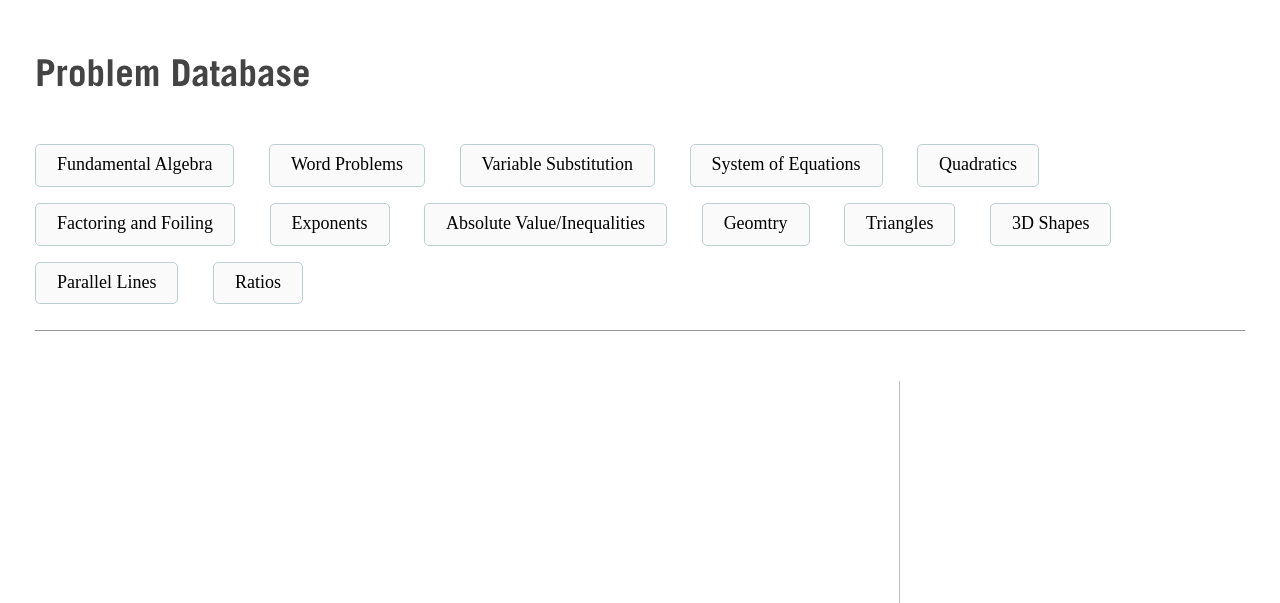
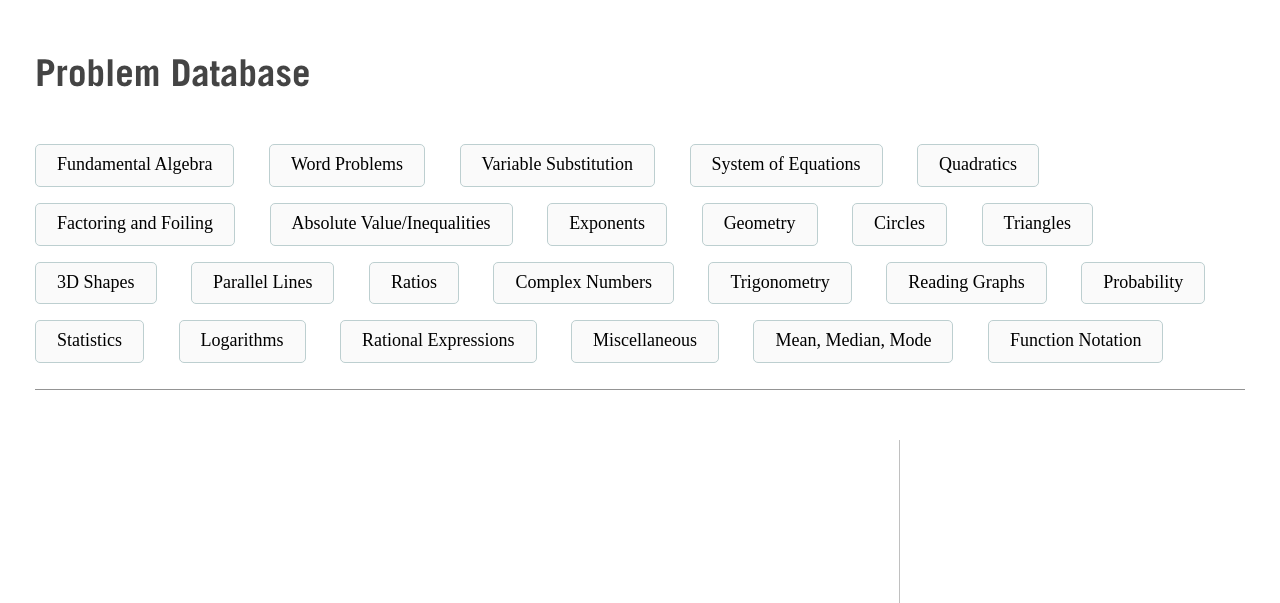
Before and after one commit to BenTheNetizen/online-testing-app, a Django app: page /problem-database/ in a window 1280 px wide. Shown: the part 60-663 px from the top of the page. Run offline with Django 3.2, Linux system fonts and the light colour scheme; the visitor is signed in with stand-in values (Sample User, id 1); some libraries are stand-ins or nearby versions; some web fonts are replaced.

Commit message:
Barebones working version of database problems

```diff
--- a/exams/static/problem_database.js
+++ b/exams/static/problem_database.js
@@ -4,22 +4,62 @@ const sectionForm = document.getElementById('section-form');
 const csrf = document.getElementsByName('csrfmiddlewaretoken')[0].value;
 const url = window.location.href
 
-function getData() {
+function getProblemData(category) {
   $.ajax({
     url: dataUrl,
     type: 'GET',
     data: {
       'csrfmiddlewaretoken': csrf,
-      'url': url,
-      'potato': 'potato'
+      'category': category,
     },
-    success: function(data) {
+    success: function(response) {
+      const data = response.data
+      /*
+        shape of data:
+        {
+          'text': 'text',
+          correctAnswer': 'correct_answer',
+          choices (could be null): {
+            'A': 'choice A',
+            'B': 'choice B',
+            'C': 'choice C',
+            'D': 'choice D',
+          }
+          materialUrl (could be null): some url
+        }
+      */
       console.log(data);
+      data.forEach((el, index) => {
+        // let imgHTML = '<img class="math-material" src="${questionData[3]}"/>'
+        sectionBox.innerHTML += `
+        <div class='question-container question-container-math' id="${index}-text">
+        <div class="mb-2 testing">
+          <b class="ca-question-data">${el.text}</b>
+        </div>
+        <div class="answers-container" id="${index}-answers"></div>
+        `;
+
+        let answerBox = document.getElementById(`${index}-answers`);
+
+        // if multiple choice question
+        if (el.choices) {
+          el.choices.forEach(choice => {
+            let answer = choice.text
+            answerBox.innerHTML += `
+            <label for="${el.text}" class="answer-container" onclick="radioChecked(this, ${index})">
+              <input type="radio" class="ans" id="${el.text}-${answer}" name="${el.text}" value="${answer}">
+              <span class="checkmark-con"><span class="material-icons checkmark">done</span></span>
+            ${answer}
+            </label>
+            `;
+          })
+        } else {
+          console.log('WE HAVE A FREE RESPONSE QUESTION');
+        }
+      })
     },
     error: function(error) {
       console.log(error);
     }
   })
 }
-
-getData();
--- a/exams/templates/exams/problem_database.html
+++ b/exams/templates/exams/problem_database.html
@@ -19,19 +19,15 @@ Problem Database
   <div class="problem-database-header">
     <h1>Problem Database</h1>
     <div class="problem-categories-container">
-      <button class="problem-categories-button">Fundamental Algebra</button>
-      <button class="problem-categories-button">Word Problems</button>
-      <button class="problem-categories-button">Variable Substitution</button>
-      <button class="problem-categories-button">System of Equations</button>
-      <button class="problem-categories-button">Quadratics</button>
-      <button class="problem-categories-button">Factoring and Foiling</button>
-      <button class="problem-categories-button">Exponents</button>
-      <button class="problem-categories-button">Absolute Value/Inequalities</button>
-      <button class="problem-categories-button">Geomtry</button>
-      <button class="problem-categories-button">Triangles</button>
-      <button class="problem-categories-button">3D Shapes</button>
-      <button class="problem-categories-button">Parallel Lines</button>
-      <button class="problem-categories-button">Ratios</button>
+      {% for category in category_data %}
+        <button
+          class="problem-categories-button"
+          data-category="{{ category.key }}"
+          onclick="getProblemData('{{ category.key }}')"
+        >
+          {{ category.value }}
+        </button>
+      {% endfor %}
     </div>
   </div>
 
--- /dev/null
+++ b/exams/utils/mappings.py
@@ -0,0 +1,26 @@
+math_category_map = {
+    'FA': 'Fundamental Algebra',
+    'WP': 'Word Problems',
+    'VS': 'Variable Substitution',
+    'SE': 'System of Equations',
+    'Q': 'Quadratics',
+    'FOIL': 'Factoring and Foiling',
+    'AI': 'Absolute Value/Inequalities',
+    'EXP': 'Exponents',
+    'GEO': 'Geometry',
+    'CR': 'Circles',
+    'TR': 'Triangles',
+    '3D': '3D Shapes',
+    'PL': 'Parallel Lines',
+    'RAT': 'Ratios',
+    'CN': 'Complex Numbers',
+    'TRIG': 'Trigonometry',
+    'RG': 'Reading Graphs',
+    'PROB': 'Probability',
+    'STAT': 'Statistics',
+    'LOG': 'Logarithms',
+    'RE': 'Rational Expressions',
+    'MISC': 'Miscellaneous',
+    'MMM': 'Mean, Median, Mode',
+    'FN': 'Function Notation'
+}
--- a/exams/views.py
+++ b/exams/views.py
@@ -1,18 +1,18 @@
-from django.shortcuts import render, redirect
-from .models import Section, Exam, SectionInstance, ExamInstance, Student
-from django.views.generic import ListView
-from django.http import JsonResponse
-from questions.models import Question, Answer, Result, Student_Answer
-from django.contrib.auth.decorators import login_required
-from django.contrib import messages
+from email import utils
 import re, os
 import pandas as pd
 from openpyxl import load_workbook
+
+from django.shortcuts import render, redirect
+from django.http import JsonResponse
+from django.contrib.auth.decorators import login_required
 from django.urls import reverse
-#from results.models import Result
+from django.contrib.admin.views.decorators import staff_member_required
+
+from .models import Section, Exam, SectionInstance, ExamInstance, Student
+from questions.models import Question, Answer, Result, Student_Answer
+from .utils.mappings import math_category_map
 # Create your views here.
-from django.utils.decorators import method_decorator
-from django.contrib.admin.views.decorators import staff_member_required
 
 @staff_member_required
 def file_upload(request):
@@ -600,19 +600,56 @@ def exam_list_change_time_view(request, pk):
 @login_required
 def problem_database_view(request):
     # pass the types of categories as context
-    return render(request, 'exams/problem_database.html', {})
+    # probabably need to make ajax call to grab which type of questions, but that's for later
+    # for now, just pass the types of categories
+    category_data = []
+    for key in math_category_map.keys():
+        category_data.append({
+            'key': key,
+            'value': math_category_map[key]
+        })
+    context = {
+        'category_data': category_data,
+    }
+    return render(request, 'exams/problem_database.html', context)
 
 @login_required
 def problem_database_data_view(request):
     if request.is_ajax():
         # get the category and section type selected
         # make query and return the question data as json
+
+        """
+            TODO:
+            - handle other types of questions
+            - handle free response questions
+        """
         data = dict(request.GET.lists())
-        potato = data['potato'][0]
-    data = {
-        'potato': potato
-    }
-    return JsonResponse({'data': data})
+        category = data['category'][0]
+
+        # get math questions that have this category
+        matching_questions = []
+        questions = Question.objects.all()
+        for question in questions:
+            categories = question.categories.split(',') if question.categories else []
+            if category in categories:
+                choices_ = question.get_answers()
+                choices = []
+                for choice in choices_:
+                    choice_ = {
+                        'letter': choice.letter,
+                        'text': choice.text
+                    }
+                    choices.append(choice_)
+                question_ = {
+                    'text': question.text,
+                    'correctAnswer': question.correct_answer,
+                    'choices': choices,
+                    'materialUrl': question.material.url if question.material.name else None,
+                }
+                matching_questions.append(question_)
+
+    return JsonResponse({'data': matching_questions})
 
 @login_required
 # Deletes the 'Result' and 'Student_Answer' objects and redirects to the respective section directions URL
```
Also changed, not shown: results/views.py (+1 -9 lines), exams/static/potato.js (deleted).
